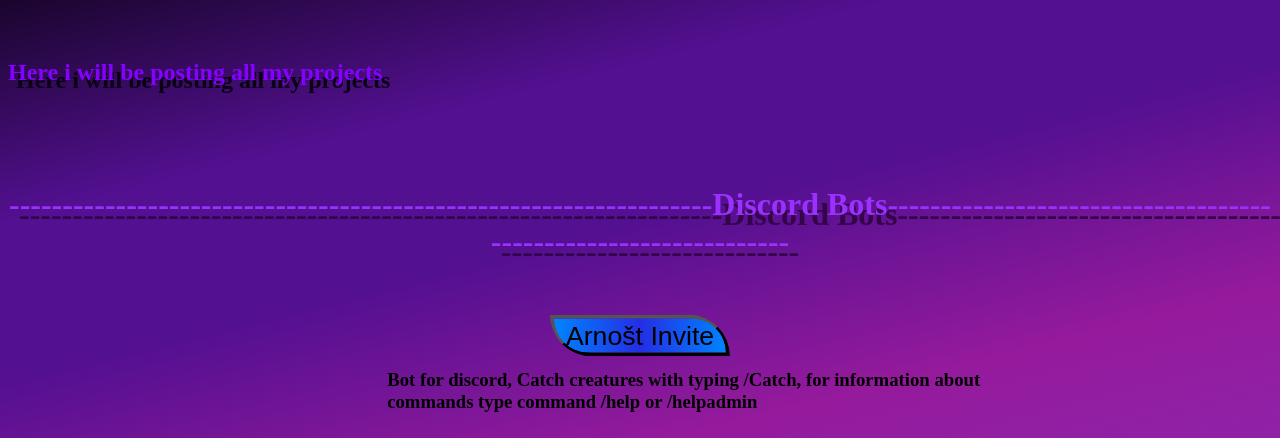
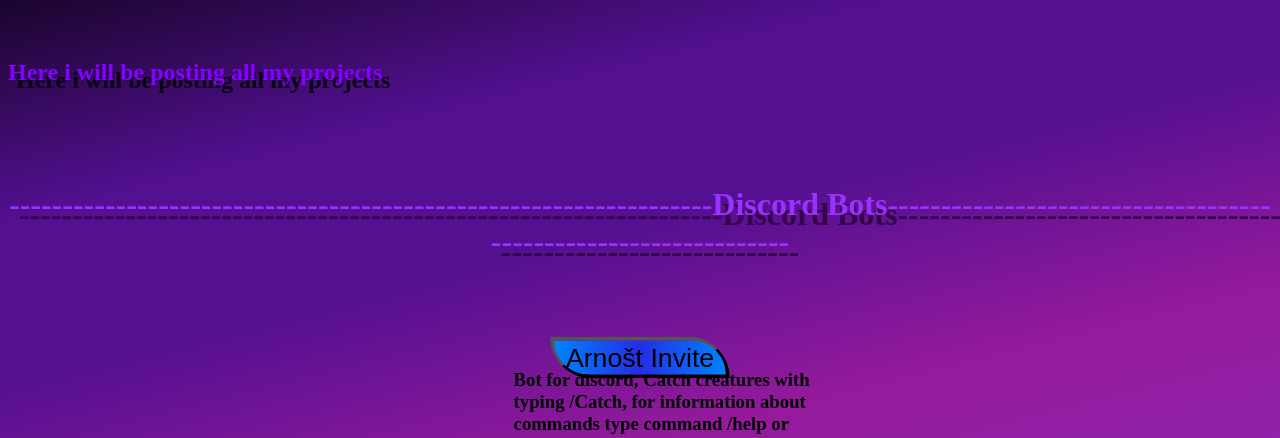
Before and after one commit to Craftyoff2/CraftysLab, a plain HTML site: page index.html in a window 1280 px wide. Shown: the part 179-617 px from the top of the page. Drawn offline with Linux system fonts and the light colour scheme.

Commit message:
Update style.css

```diff
--- a/style.css
+++ b/style.css
@@ -278,8 +278,8 @@ text-shadow: 10px 10px rgb(52, 5, 73);
   margin-bottom: 100;
 }
 .DBAILD {
-  padding-left: 30%;
-  padding-right: 20%;
+  padding-left: 40%;
+  padding-right: 35%;
   padding-top: 10;
 }
 
```
